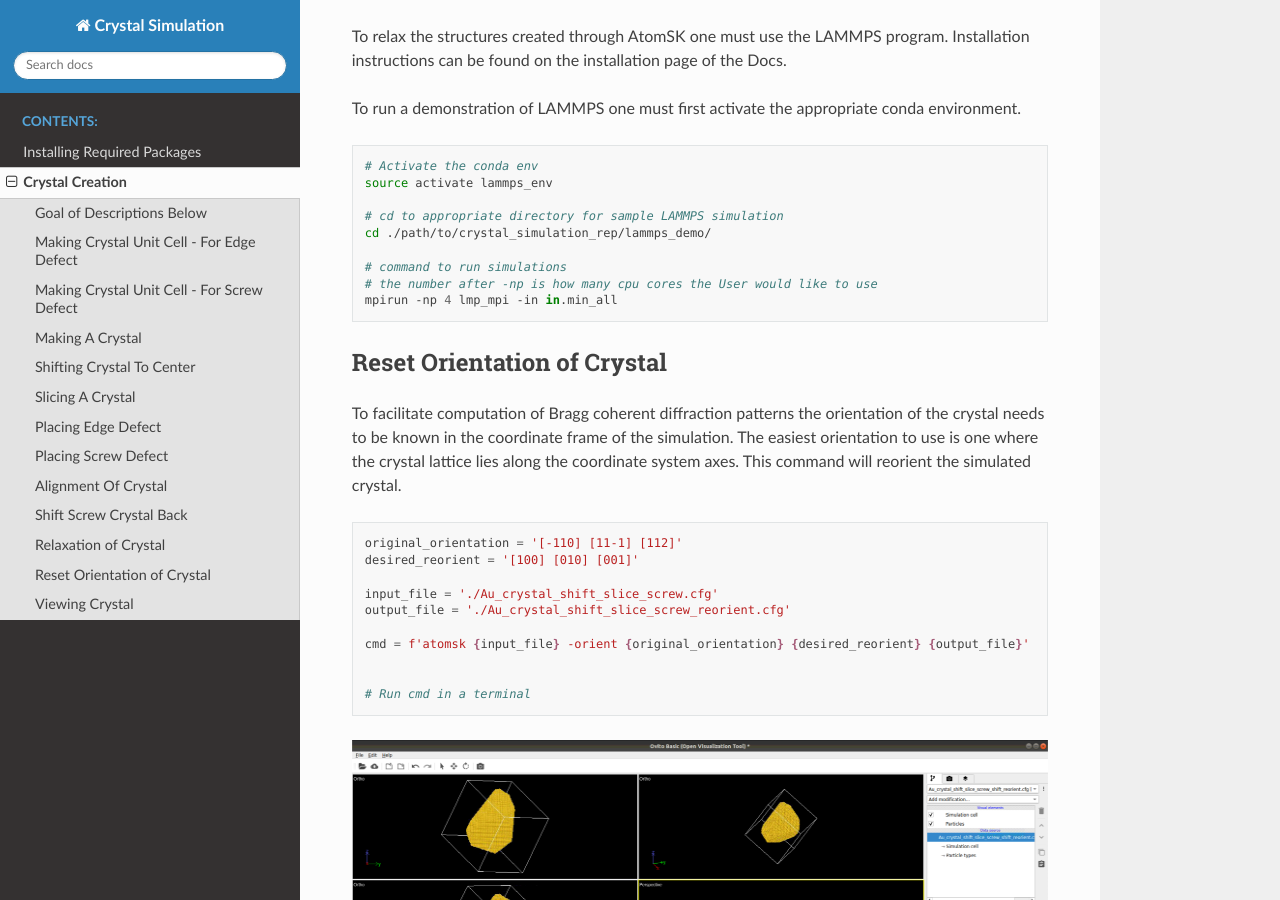
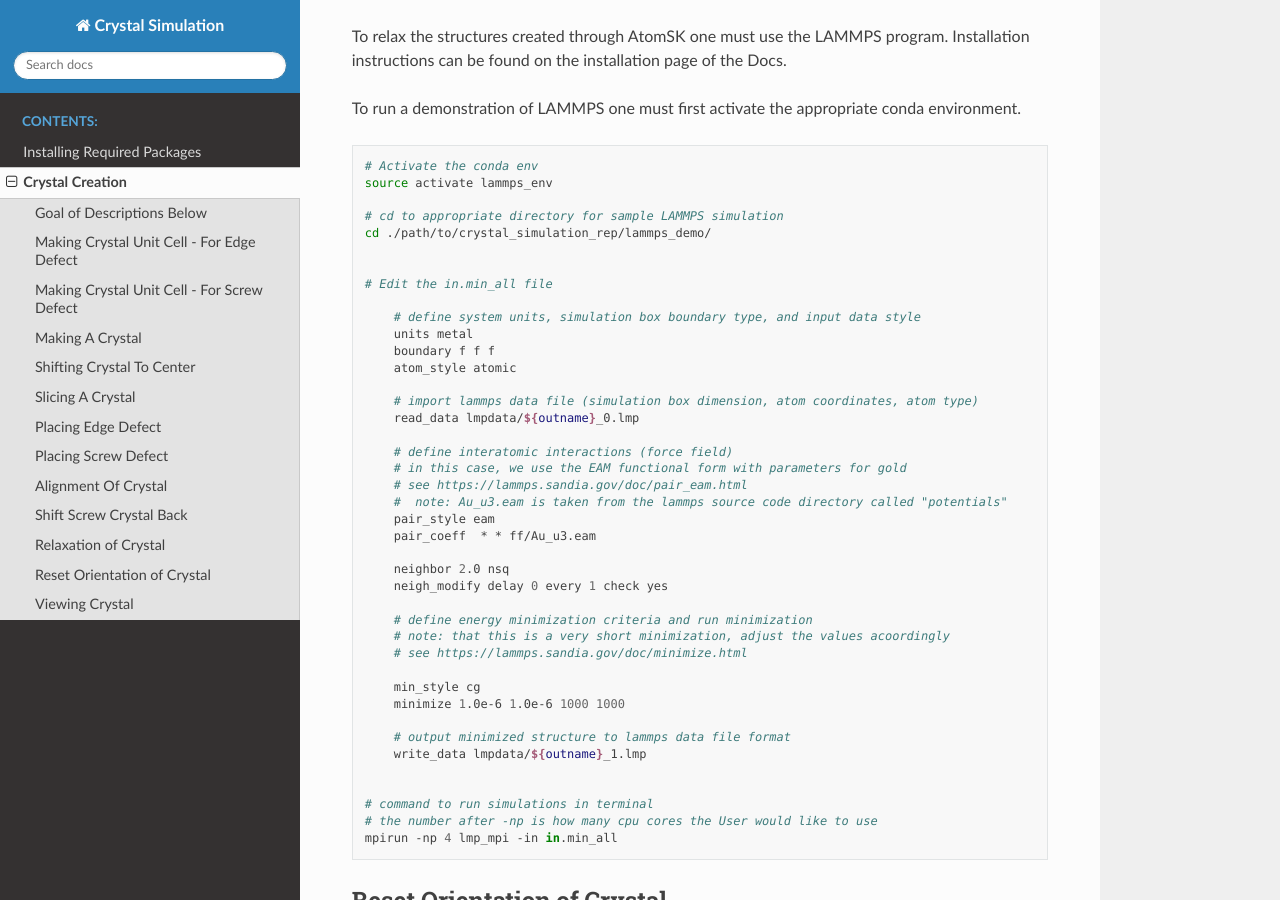
Before and after one commit to WilliamJudge94/crystal_simulation, a Sphinx documentation site: the page built from docs/crystal.rst, in a window 1280 px wide and 900 px high, scrolled down 8915 px. Built offline with Sphinx 7.4.7 and the Read the Docs theme 2.0.0, drawn with Linux system fonts in a browser that asks for light colours; pages that are not in the unit, such as notebooks, are missing from menus; some of the changed text lies outside the part shown.

Commit message:
Updating LAMMPS docs

```diff
--- a/docs/crystal.rst
+++ b/docs/crystal.rst
@@ -356,7 +356,39 @@ To run a demonstration of LAMMPS one must first activate the appropriate conda e
     # cd to appropriate directory for sample LAMMPS simulation
     cd ./path/to/crystal_simulation_rep/lammps_demo/
 
-    # command to run simulations
+
+    # Edit the in.min_all file
+
+        # define system units, simulation box boundary type, and input data style
+        units metal
+        boundary f f f
+        atom_style atomic
+
+        # import lammps data file (simulation box dimension, atom coordinates, atom type)
+        read_data lmpdata/${outname}_0.lmp
+
+        # define interatomic interactions (force field)
+        # in this case, we use the EAM functional form with parameters for gold
+        # see https://lammps.sandia.gov/doc/pair_eam.html
+        #  note: Au_u3.eam is taken from the lammps source code directory called "potentials"
+        pair_style eam
+        pair_coeff  * * ff/Au_u3.eam
+
+        neighbor 2.0 nsq
+        neigh_modify delay 0 every 1 check yes
+
+        # define energy minimization criteria and run minimization
+        # note: that this is a very short minimization, adjust the values acoordingly
+        # see https://lammps.sandia.gov/doc/minimize.html
+
+        min_style cg
+        minimize 1.0e-6 1.0e-6 1000 1000
+
+        # output minimized structure to lammps data file format
+        write_data lmpdata/${outname}_1.lmp
+
+
+    # command to run simulations in terminal
     # the number after -np is how many cpu cores the User would like to use
     mpirun -np 4 lmp_mpi -in in.min_all
 
```
